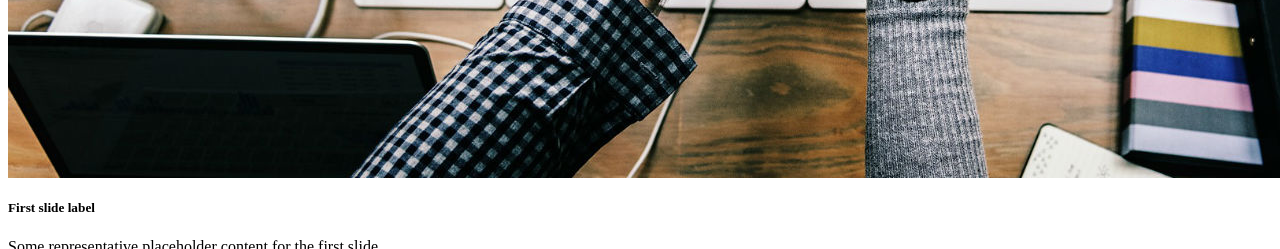
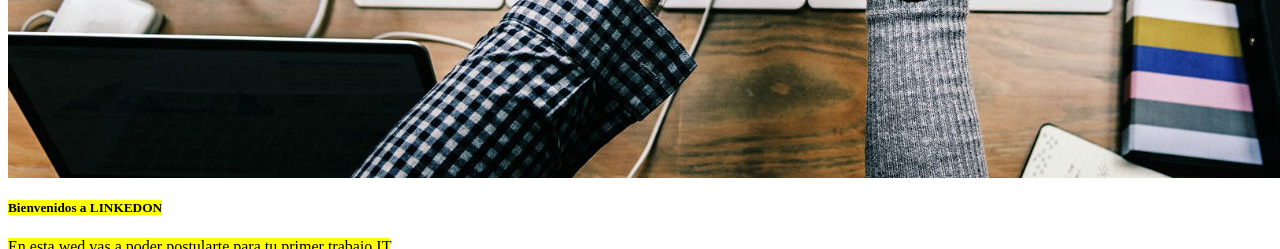
Before and after one commit to echeverriaalex/TP-FINAL-LAB4, a PHP site: page /Views/home.php in a window 1280 px wide; the page is wider, and only the part inside the window is pictured. Shown: the part 648-897 px from the top of that part. Run offline with PHP 8.4, Linux system fonts and the light colour scheme.

Commit message:
mas vistas

```diff
--- a/Views/home.php
+++ b/Views/home.php
@@ -12,22 +12,22 @@
     <div class="carousel-item active" data-bs-interval="10000">
       <img class="img-fluid" src="Views/img/equipo.jpg" class="d-block w-100" alt="...">
       <div class="carousel-caption d-none d-md-block">
-        <h5>First slide label</h5>
-        <p>Some representative placeholder content for the first slide.</p>
+        <h5> <mark>Bienvenidos a LINKEDON</mark></h5>
+        <p> <mark>En esta wed vas a poder postularte para tu primer trabajo IT</mark>.</p>
       </div>
     </div>
     <div class="carousel-item" data-bs-interval="2000">
       <img class="img-fluid" src="Views/img/equipo2.jpg" class="d-block w-100" alt="...">
       <div class="carousel-caption d-none d-md-block">
-        <h5>Second slide label</h5>
-        <p>Some representative placeholder content for the second slide.</p>
+        <h6> <mark>Ingresa a la wed registrate y tu busqueda laboral comenza YA</mark> </h6>
+        <p> <mark>Solo tenes que completar tus datos personales y buscar la empresa que mas te guste</mark></p>
       </div>
     </div>
     <div class="carousel-item">
       <img class="img-fluid" src="Views/img/equipo3.jpg" class="d-block w-100" alt="...">
       <div class="carousel-caption d-none d-md-block">
-        <h5>Third slide label</h5>
-        <p>Some representative placeholder content for the third slide.</p>
+        <h6> <mark>No tengas miendo y elegi siempre a LINKEDON como tu lugar de confianza</mark> </h6>
+        <p> <mark>Pensa bonito y sucedera bonito</mark></p>
       </div>
     </div>
   </div>
```
Also changed, not shown: Controllers/HomeController.php (+47 -2 lines).
